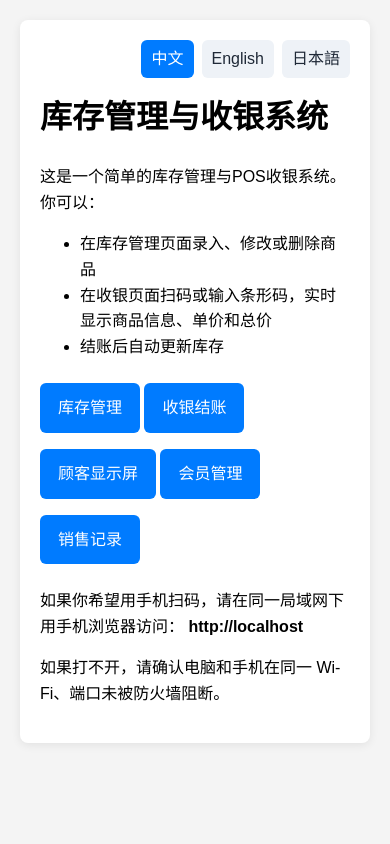
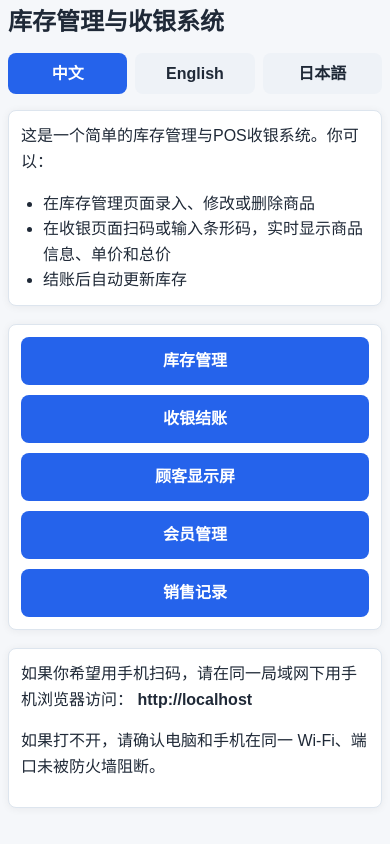
Before and after one commit to moongallerystudio-lgtm/inventory-cashier, a Flask app: page / in a window 390 px wide. Run offline with Flask 3, Linux system fonts and the light colour scheme.

Commit message:
Make home page mobile responsive

```diff
--- a/templates/index.html
+++ b/templates/index.html
@@ -2,36 +2,66 @@
 <html lang="{{ current_lang() }}">
 <head>
   <meta charset="UTF-8" />
+  <meta name="viewport" content="width=device-width, initial-scale=1, viewport-fit=cover" />
   <title>{{ t('app_name') }}</title>
+  <link rel="stylesheet" href="https://cdnjs.cloudflare.com/ajax/libs/normalize/8.0.1/normalize.min.css" integrity="sha512-oHDEc8Xedv6gH6p9YxQpggD3Elo+urV7rV4p5A2aYW+Lmzl0QWvssQeCNSi82im5UwG2bKrw0P5VxE5QxQ3s6g==" crossorigin="anonymous" referrerpolicy="no-referrer" />
   <style>
-    body { font-family: Arial, sans-serif; line-height: 1.6; margin: 0; padding: 20px; background: #f4f4f4; }
-    .card { background: #fff; padding: 20px; border-radius: 8px; max-width: 760px; margin: auto; box-shadow: 0 2px 10px rgba(0,0,0,0.08); }
-    a.button { display: inline-block; margin: 8px 0; padding: 12px 18px; background: #007bff; color: #fff; text-decoration: none; border-radius: 6px; }
-    .language-switch { display: flex; justify-content: flex-end; gap: 8px; margin-bottom: 14px; }
-    .lang-link { padding: 6px 10px; border-radius: 6px; color: #1f2937; background: #eef2f7; text-decoration: none; }
-    .lang-link.active { background: #007bff; color: #fff; }
-    h1 { margin-top: 0; }
+    * { box-sizing: border-box; }
+    html, body { width: 100%; min-height: 100%; overflow-x: hidden; }
+    body { font-family: Arial, sans-serif; background: #f5f7fa; color: #1f2937; margin: 0; line-height: 1.6; }
+    .page { width: 100%; max-width: 100vw; min-height: 100vh; padding: 18px; overflow-x: hidden; }
+    .topbar { display: flex; align-items: center; justify-content: space-between; gap: 16px; margin-bottom: 16px; }
+    h1, h2, p { margin-top: 0; }
+    h1 { font-size: 28px; line-height: 1.2; margin-bottom: 0; }
+    h2 { font-size: 18px; }
+    .panel { min-width: 0; background: #fff; border: 1px solid #dde5ee; border-radius: 8px; padding: 16px; box-shadow: 0 1px 8px rgba(15, 23, 42, 0.06); margin-bottom: 16px; }
+    .button-grid { display: grid; grid-template-columns: repeat(auto-fit, minmax(160px, 1fr)); gap: 10px; margin: 18px 0; }
+    .button { display: inline-flex; align-items: center; justify-content: center; min-height: 48px; padding: 0 18px; border-radius: 8px; text-decoration: none; color: #fff; background: #2563eb; border: none; cursor: pointer; font-weight: 700; font-size: 16px; white-space: nowrap; }
+    .button.gray { background: #475569; }
+    .feature-list { padding-left: 22px; margin-bottom: 0; }
+    .lan-address { overflow-wrap: anywhere; word-break: break-word; }
+    .language-switch { display: flex; justify-content: flex-end; gap: 8px; flex-wrap: wrap; }
+    .lang-link { padding: 8px 10px; border-radius: 8px; color: #1f2937; background: #eef2f7; text-decoration: none; font-weight: 700; }
+    .lang-link.active { background: #2563eb; color: #fff; }
+    @media (max-width: 760px) {
+      .page { padding: 8px; }
+      .topbar { align-items: flex-start; flex-direction: column; }
+      .topbar > div, .language-switch { width: 100%; }
+      .lang-link { flex: 1; text-align: center; }
+      .panel { padding: 12px; }
+      h1 { font-size: 24px; }
+      .button-grid { grid-template-columns: 1fr; }
+      .button { width: 100%; }
+    }
   </style>
 </head>
 <body>
-  <div class="card">
+  <div class="page">
+    <div class="topbar">
+      <h1>{{ t('app_name') }}</h1>
+      <div>
         {{ language_switch() }}
-    <h1>{{ t('app_name') }}</h1>
+      </div>
+    </div>
+    <section class="panel">
       <p>{{ t('home_intro') }}</p>
-    <ul>
+      <ul class="feature-list">
         <li>{{ t('home_feature_inventory') }}</li>
         <li>{{ t('home_feature_cashier') }}</li>
         <li>{{ t('home_feature_stock') }}</li>
       </ul>
-    <p>
+    </section>
+    <nav class="panel button-grid" aria-label="Main navigation">
       <a class="button" href="/manage">{{ t('inventory') }}</a>
       <a class="button" href="/cashier">{{ t('cashier') }}</a>
       <a class="button" href="/customer-display">{{ t('customer_display') }}</a>
       <a class="button" href="/members">{{ t('members') }}</a>
       <a class="button" href="/sales">{{ t('sales') }}</a>
-    </p>
-    <p>{{ t('lan_hint') }} <strong>http://{{ host }}</strong></p>
+    </nav>
+    <section class="panel">
+      <p>{{ t('lan_hint') }} <strong class="lan-address">http://{{ host }}</strong></p>
       <p>{{ t('lan_help') }}</p>
+    </section>
   </div>
 </body>
 </html>
```
Lines whose indentation alone changed are shown as unchanged.
